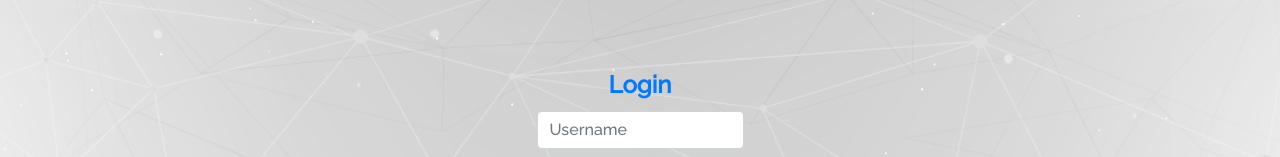
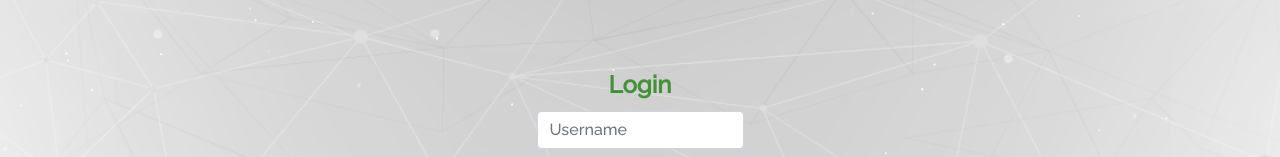
Before and after one commit to cristianbalea/ph-fe, a React (Create React App) app: page /login in a window 1280 px wide. Shown: the part 201-358 px from the top of the page. Built offline with nearby package versions, Linux system fonts and the light colour scheme.

Commit message:
update login color

```diff
--- a/src/App.css
+++ b/src/App.css
@@ -45,7 +45,7 @@
 }
 
 .login-label {
-  color: #007bff; /* Change the text color */
+  color: #43923a; /* Change the text color */
   font-weight: bold; /* Make the text bold */
   font-size: 24px; /* Increase the font size */
   margin-bottom: 10px; /* Add some margin below the label */
```
